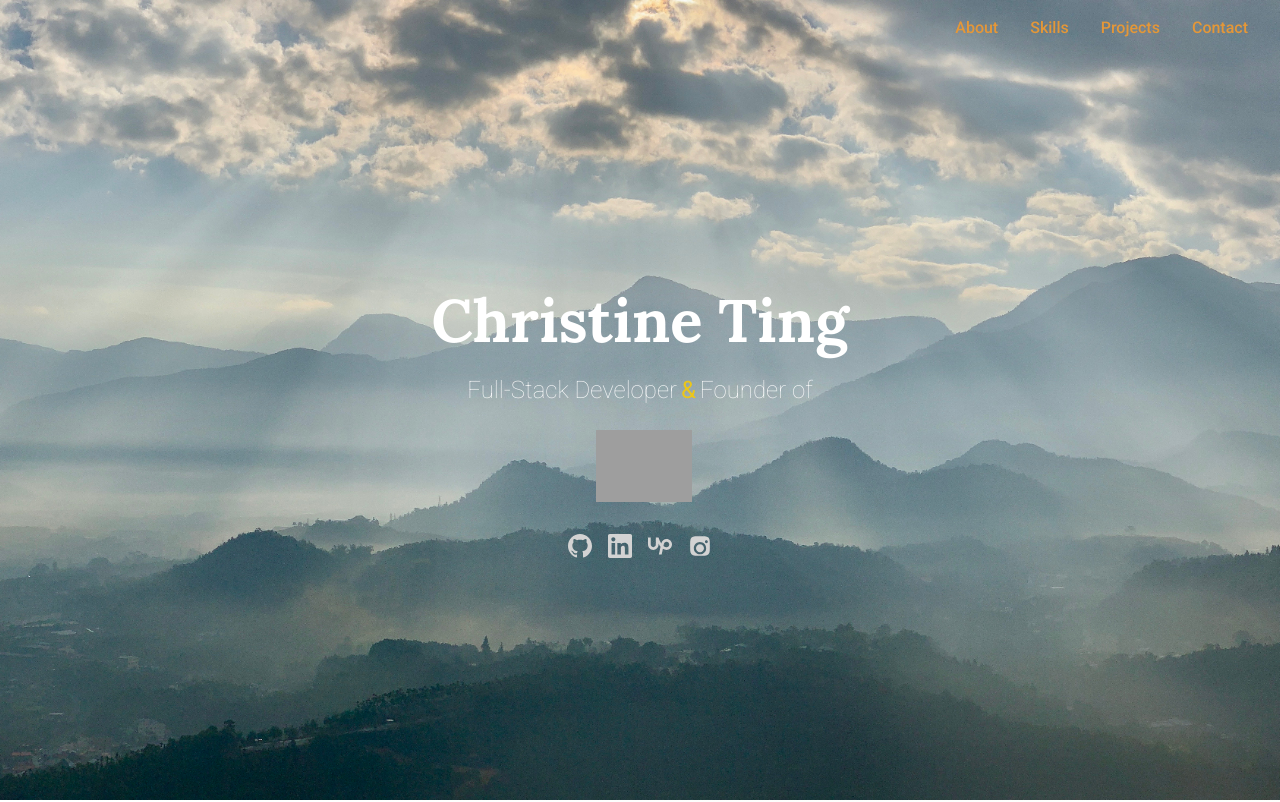
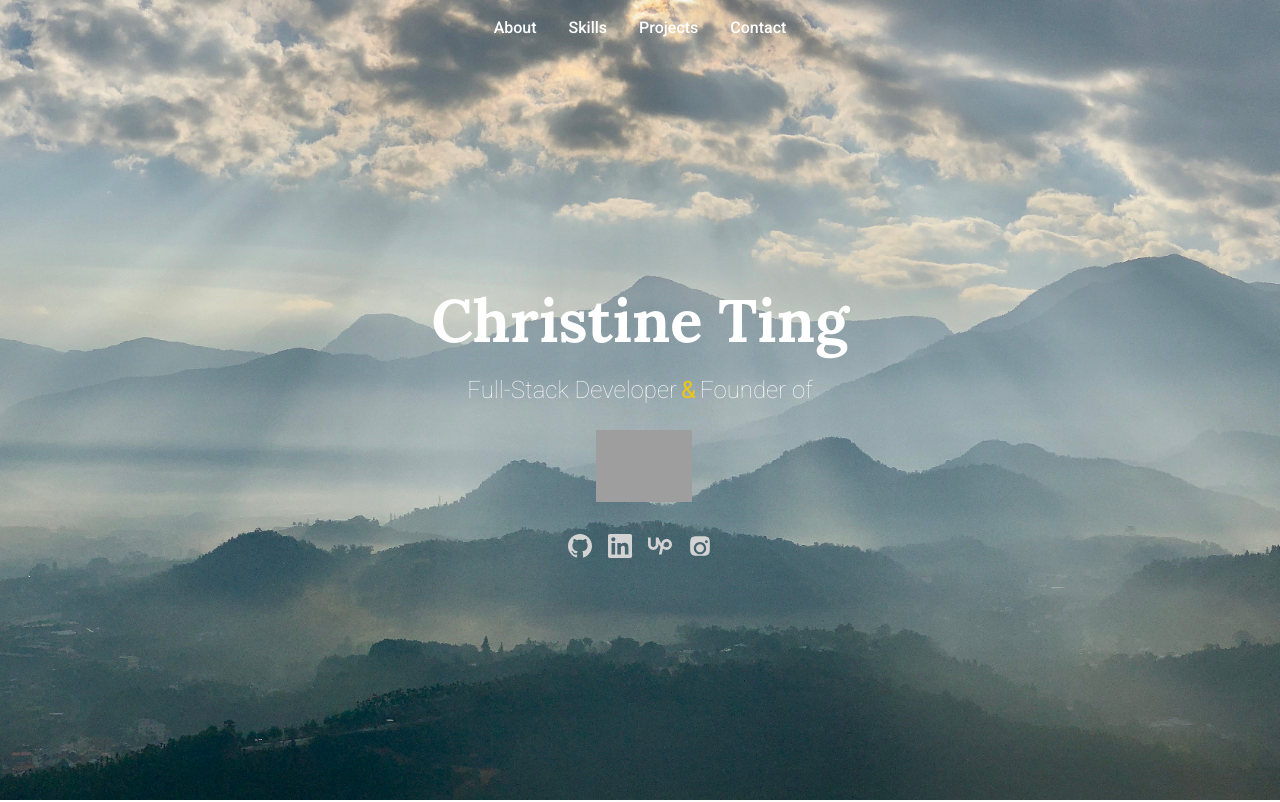
Before and after one commit to christine-ting/personal-website-new, a React (Vite) app: page / in a window 1280 px wide. Shown: the top 802 px of the page. Built offline with nearby package versions, Linux system fonts and the light colour scheme; grey boxes are pictures that could not be loaded.

Commit message:
small changes

```diff
--- a/src/components/Header.tsx
+++ b/src/components/Header.tsx
@@ -37,14 +37,14 @@ const Header = () => {
           : "bg-transparent"
       )}
     >
-      <div className="max-w-7xl mx-auto flex items-center justify-end">
+      <div className="max-w-7xl mx-auto flex items-center justify-center">
         {/* Desktop navigation */}
         <nav className="hidden md:flex items-center space-x-8">
           {navLinks.map((link) => (
             <a
               key={link.name}
               href={link.href}
-              className="nav-link font-medium text-base"
+              className="nav-link font-medium text-white hover:text-white transition-colors duration-300"
             >
               {link.name}
             </a>
```
